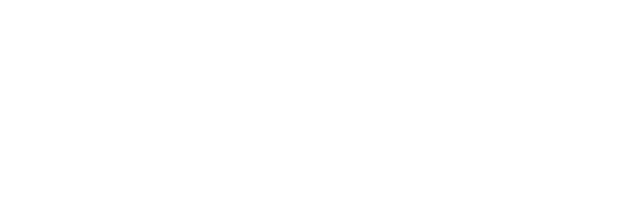
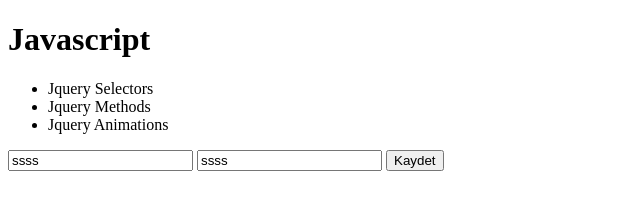
Before and after one commit to batuhanilgarr/JQuery-Examples, a plain HTML site: page 3 - Jquery Methods/index.html in a window 1280 px wide. Shown: the whole page, without its empty margins (0-640 px from the left). Drawn offline with nearby package versions, Linux system fonts and the light colour scheme.

Commit message:
add comment

```diff
--- a/3 - Jquery Methods/index.html
+++ b/3 - Jquery Methods/index.html
@@ -6,9 +6,38 @@
  <meta http-equiv="X-UA-Compatible" content="IE=edge">
  <meta name="viewport" content="width=device-width, initial-scale=1.0">
  <title>Jquery Methods</title>
+ <script src="https://code.jquery.com/jquery-3.6.0.min.js"></script>
 </head>
 
 <body>
+ <h1>JQuery Helper Methods</h1>
+ <ul>
+  <li>Jquery Selectors</li>
+  <li>Jquery Methods</li>
+  <li>Jquery Animations</li>
+ </ul>
+
+ <input id="ad" type="text" placeholder="Adınız"/>
+ <input id="soyad" type="text" placeholder="Soyadınız"/>
+ <button id="btnKaydet" onclick="adsoyad();">Kaydet</button>
+
+ <script>
+  console.log($("h1").text()); // TODO : Get the text of the h1 element
+  console.log($("ul li").text());
+
+  $("h1").text("Javascript"); // TODO : Change the text of the h1 element
+
+  console.log($("input").val()); // TODO : Get the value of the input element
+
+  $("input").val("ssss");
+
+  function adsoyad(){
+   var ad = $("#ad").val();
+   var soyad = $("#soyad").val();
+   console.log("Adınız ve Soyadınız : " + ad + " " + soyad);
+  }
+
+ </script>
 
 </body>
 
```
Also changed, not shown: 3 - Jquery Methods/Jquery-Methods.txt.
